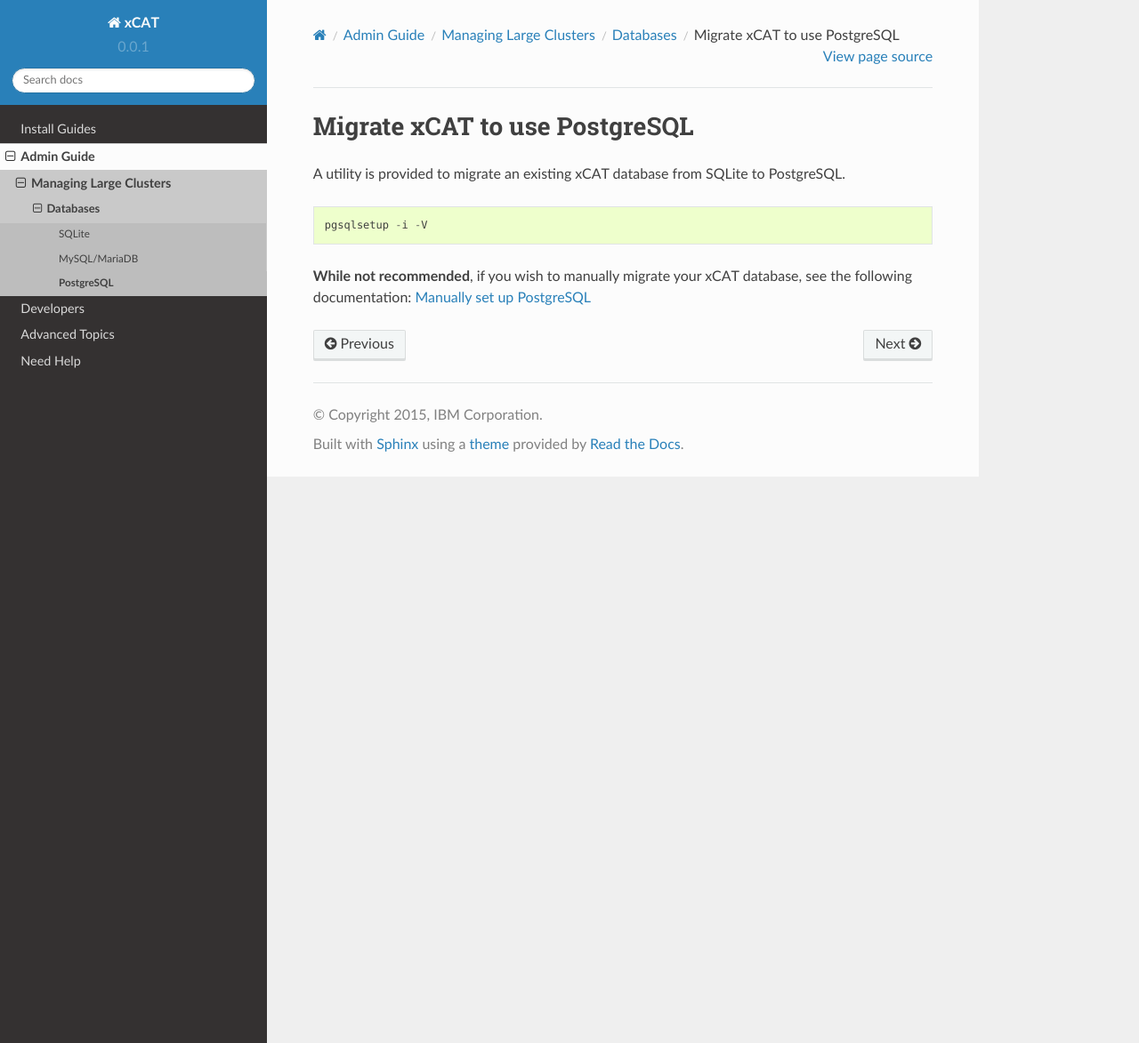
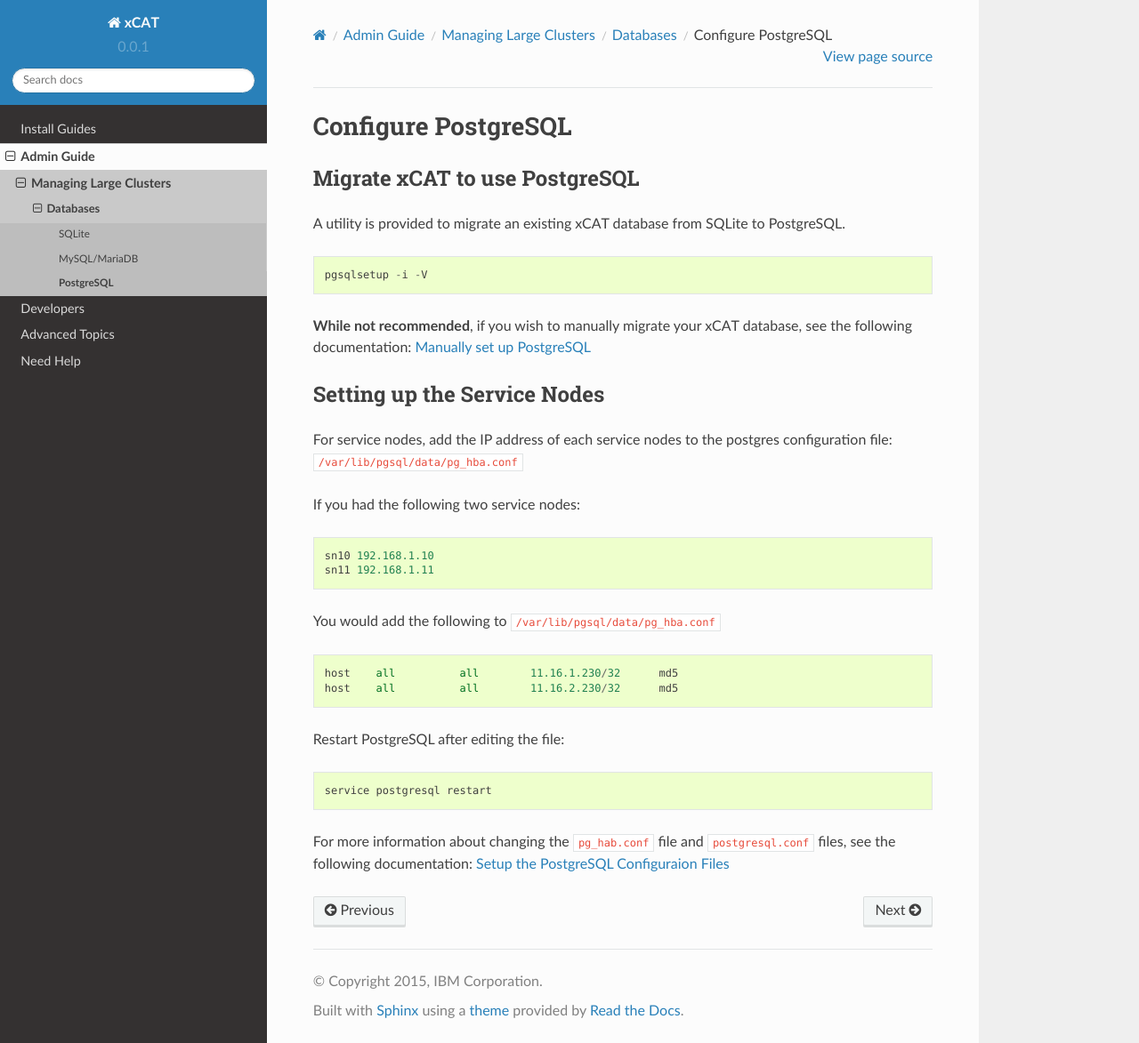
Before and after one commit to junxiawang/xcat-doc, a Sphinx documentation site: the page built from docs/source/guides/admin-guides/large_clusters/databases/postgres_configure.rst, in a window 1280 px wide and 1173 px high. Shown: the whole window at 89% size. Built offline with Sphinx 7.4.7 and the Read the Docs theme 2.0.0, drawn with Linux system fonts in a browser that asks for light colours; pages that are not in the unit, such as notebooks, are missing from menus.

Commit message:
Adding more content into configure postgres instructions

```diff
--- a/docs/source/guides/admin-guides/large_clusters/databases/postgres_configure.rst
+++ b/docs/source/guides/admin-guides/large_clusters/databases/postgres_configure.rst
@@ -1,5 +1,8 @@
+Configure PostgreSQL
+====================
+
 Migrate xCAT to use PostgreSQL
-==============================
+------------------------------
 
 A utility is provided to migrate an existing xCAT database from SQLite to PostgreSQL. ::
 
@@ -7,3 +10,26 @@
 
 **While not recommended**, if you wish to manually migrate your xCAT database, see the following documentation:
 `Manually set up PostgreSQL <https://sourceforge.net/p/xcat/wiki/Setting_Up_PostgreSQL_as_the_xCAT_DB/#manually-setup-postgresql>`_
+
+Setting up the Service Nodes
+----------------------------
+
+For service nodes, add the IP address of each service nodes to the postgres configuration file: ``/var/lib/pgsql/data/pg_hba.conf``
+
+If you had the following two service nodes: ::
+
+    sn10 192.168.1.10
+    sn11 192.168.1.11
+
+You would add the following to ``/var/lib/pgsql/data/pg_hba.conf`` ::
+
+    host    all          all        11.16.1.230/32      md5
+    host    all          all        11.16.2.230/32      md5
+
+Restart PostgreSQL after editing the file: ::
+
+    service postgresql restart
+
+
+For more information about changing the ``pg_hab.conf`` file and ``postgresql.conf`` files, see the following documentation:
+`Setup the PostgreSQL Configuraion Files <https://sourceforge.net/p/xcat/wiki/Setting_Up_PostgreSQL_as_the_xCAT_DB/#setup-the-postgresql-configuration-files>`_
```
